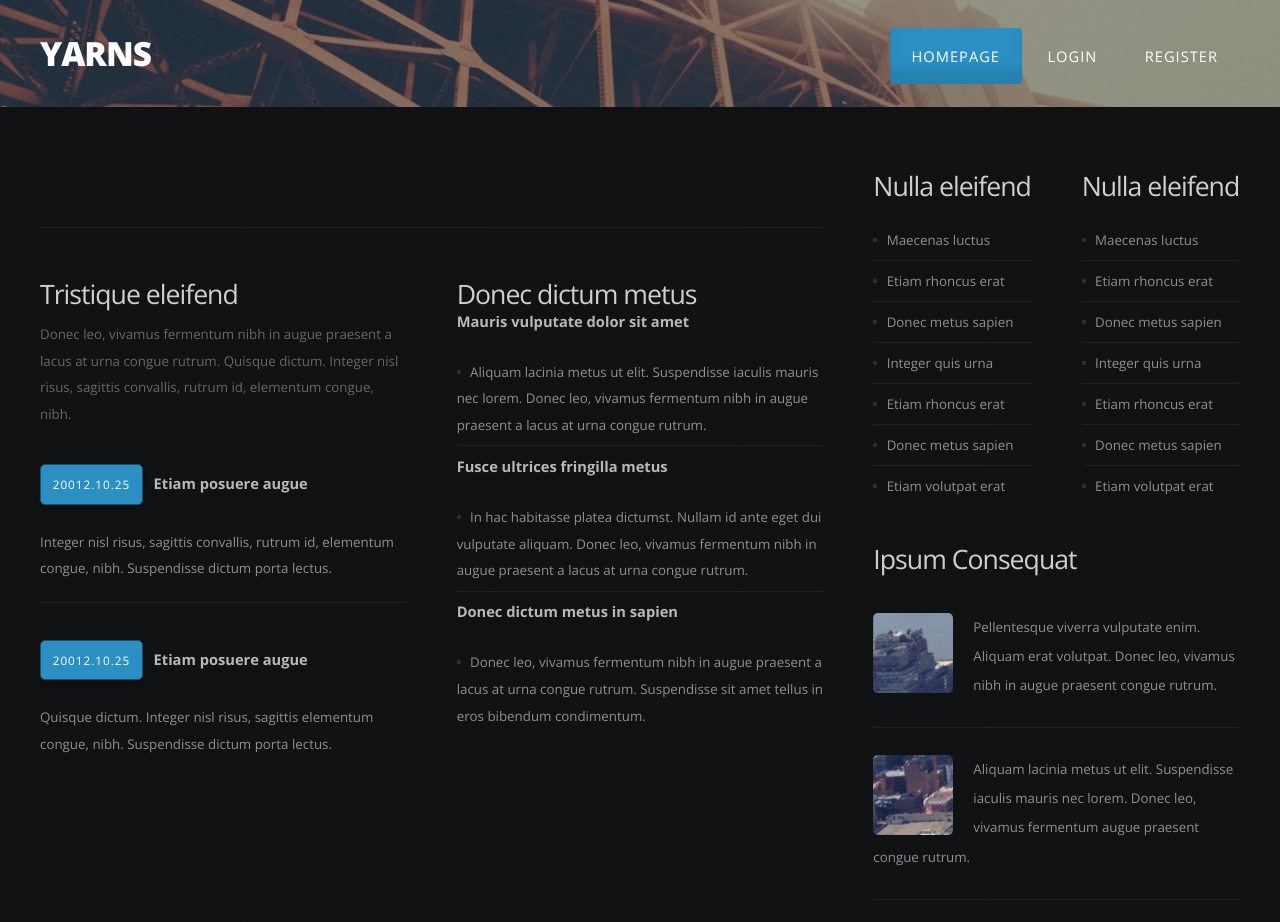
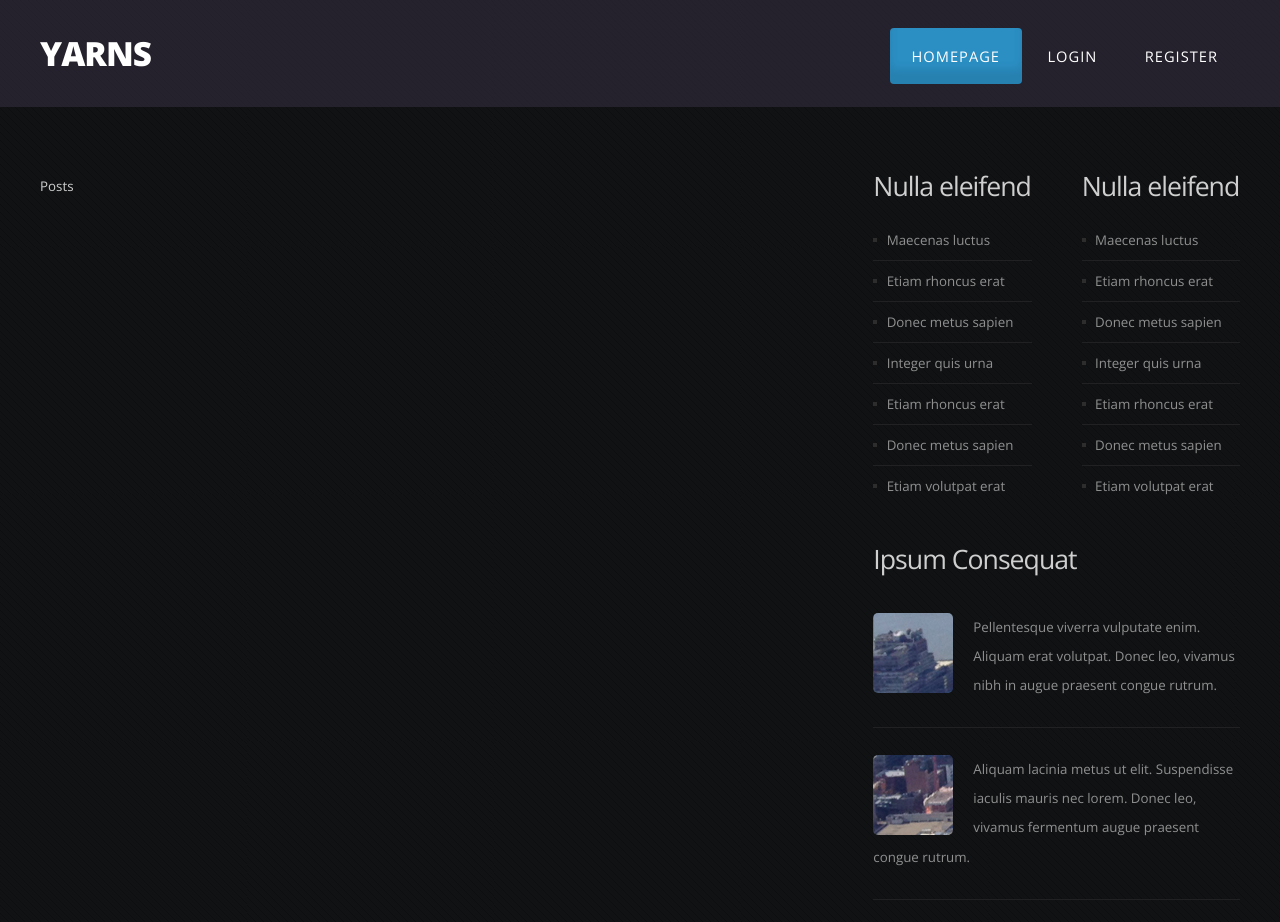
Before and after one commit to tamina567/yarns, a Django app: page / in a window 1280 px wide. Shown: the top 922 px of the page. Run offline with Django 3.2, Linux system fonts and the light colour scheme; data that the repository does not hold is empty; some libraries are stand-ins or nearby versions.

Commit message:
Clean index page, removing some template junk.

```diff
--- a/story/static/story/css/style.css
+++ b/story/static/story/css/style.css
@@ -720,7 +720,7 @@ a:hover
 
 	#header-wrapper
 	{
-		background: url(../images/banner.jpg) no-repeat center top;
+		/* background: url(../images/banner.jpg) no-repeat center top; */
 		background-size: cover;
 		position: relative;
 	}
--- a/story/templates/story/index.html
+++ b/story/templates/story/index.html
@@ -25,34 +25,16 @@
 	<body class="homepage">
 		<!-- Header -->
 		<div id="header-wrapper">
-
       {% include "story/navbar.html" %}
-
-			<!-- <div id="banner">
-				<div class="container">
-					<div class="row">
-						<section class="12u">
-							<header>
-								<h2>Welcome to Yarns</h2>
-								<span class="byline">
-                                    Continue scrolling to see our latest posts.
-                                </span>
-							</header>
-							<a href="#" class="button button-alt">Read More</a>
-						</section>
-					</div>
-				</div>
-			</div> -->
-
 		</div>
 		<!-- Header Ends Here -->
 
 		<!-- Page -->
-
         	<div id="page">
             	<div class="container">
                 	<div class="row">
                     	<div id="content" class="8u">
+                            <h1>Posts</h1>
                             {% for post in latest_post_list %}
                             <article>
                                 <header>
@@ -67,42 +49,6 @@
                                 <a href="#" class="button button-style1">Read More</a>
                             </article>
                             {% endfor %}
-
-                            <div id="two-column">
-                            	<div class="row">
-                                    <section class="6u">
-                                        <h2>Tristique eleifend</h2>
-                                        <p>Donec leo, vivamus fermentum nibh in augue praesent a lacus at urna congue rutrum. Quisque dictum. Integer nisl risus, sagittis convallis, rutrum id, elementum congue, nibh.</p>
-                                        <ul class="style3">
-                                            <li class="first">
-                                                <p><span class="date"><a href="#">20012.10.25</a></span><span class="heading-title">Etiam posuere augue</span></p>
-                                                <p><a href="#">Integer nisl risus, sagittis convallis, rutrum id, elementum congue, nibh. Suspendisse dictum porta lectus.</a></p>
-                                            </li>
-                                            <li>
-                                                <p><span class="date"><a href="#">20012.10.25</a></span><span class="heading-title">Etiam posuere augue</span></p>
-                                                <p><a href="#">Quisque dictum. Integer nisl risus, sagittis elementum congue, nibh. Suspendisse dictum porta lectus.</a></p>
-                                            </li>
-                                        </ul>
-                                    </section>
-                                    <section class="6u">
-                                        <h2>Donec dictum metus</h2>
-                                        <ul class="style4">
-                                            <li class="first">
-                                                <h3>Mauris vulputate dolor sit amet</h3>
-                                                <p><a href="#">Aliquam lacinia metus ut elit. Suspendisse iaculis mauris nec lorem. Donec leo, vivamus fermentum nibh in augue praesent a lacus at urna congue rutrum.</a></p>
-                                            </li>
-                                            <li>
-                                                <h3>Fusce ultrices fringilla metus</h3>
-                                                <p><a href="#">In hac habitasse platea dictumst. Nullam id ante eget dui vulputate aliquam. Donec leo, vivamus fermentum nibh in augue praesent a lacus at urna congue rutrum.</a></p>
-                                            </li>
-                                            <li>
-                                                <h3>Donec dictum metus in sapien</h3>
-                                                <p><a href="#">Donec leo, vivamus fermentum nibh in augue praesent a lacus at urna congue rutrum. Suspendisse sit amet tellus in eros bibendum condimentum.</a> </p>
-                                            </li>
-                                        </ul>
-                                    </section>
-                                </div>
-                            </div>
                         </div>
                     	<div id="sidebar" class="4u">
                         	<div class="row">
```
